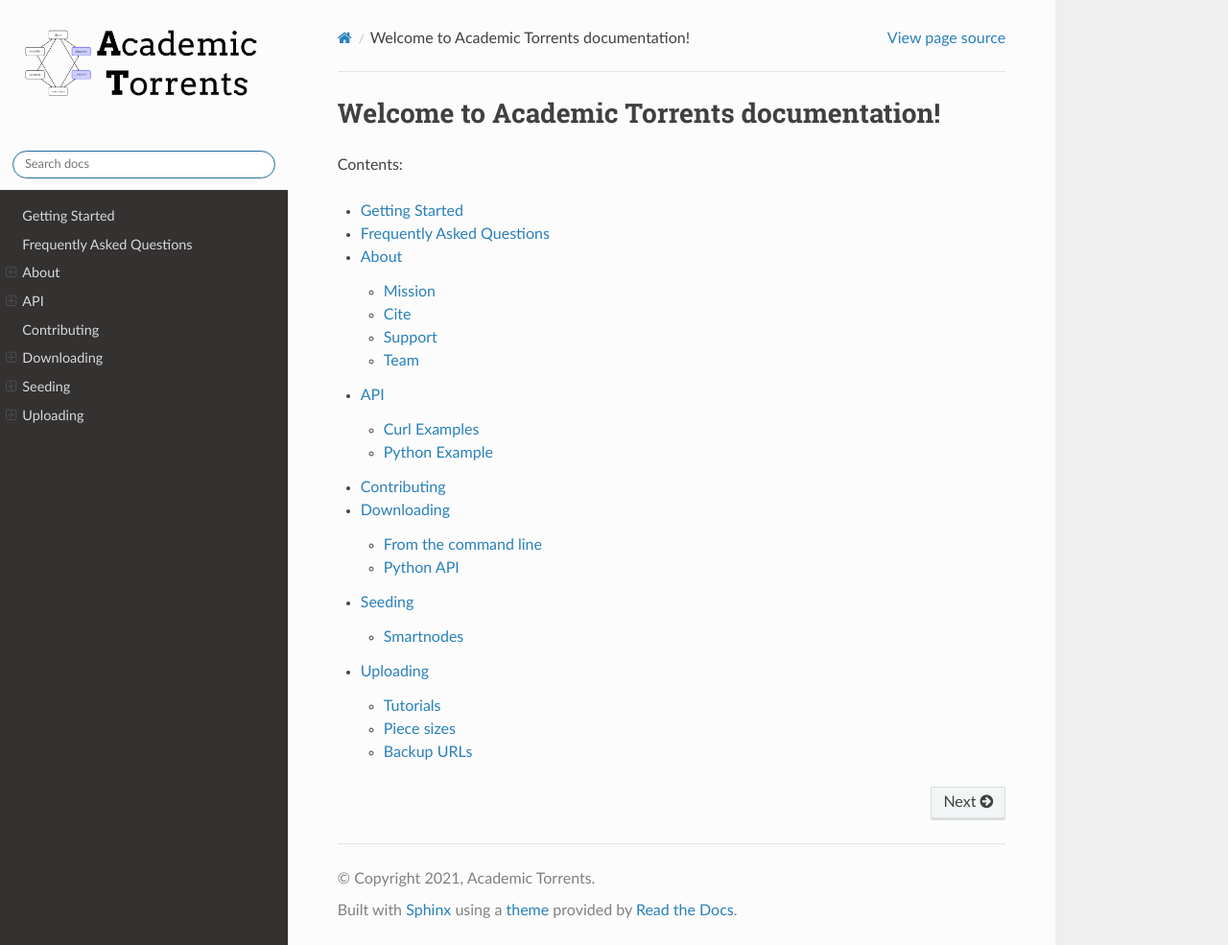
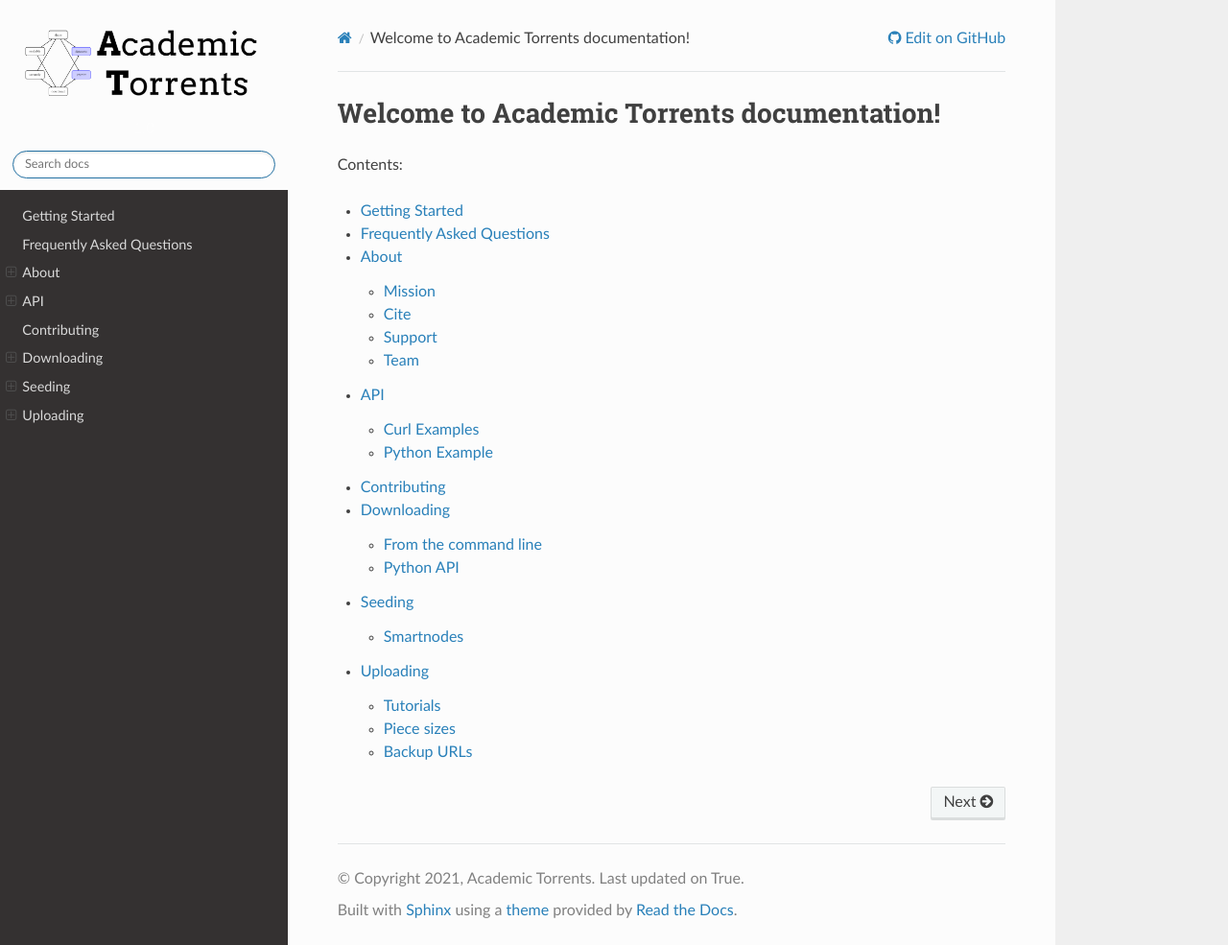
Before and after one commit to academictorrents/academictorrents-docs, a Sphinx documentation site: the page built from docs/index.rst, in a window 1280 px wide and 985 px high. Shown: the whole window at 96% size. Built offline with Sphinx 7.4.7 and the Read the Docs theme 2.0.0, drawn with Linux system fonts in a browser that asks for light colours; some of the changed lines change nothing that is shown.

Commit message:
edit on gh

```diff
--- a/docs/conf.py
+++ b/docs/conf.py
@@ -261,9 +261,6 @@
     'js/custom.js',
 ]
 
-display_github = True
-github_url = "https://github.com/academictorrents/academictorrents-docs"
-
 html_theme_options = {
     'analytics_id': 'UA-46214407-1',
     'analytics_anonymize_ip': False,
@@ -281,3 +278,13 @@
     'titles_only': False
 
 }
+
+html_context = {
+    "display_github": True,
+    "github_user": "academictorrents", # Username
+    "github_repo": "academictorrents-docs", # Repo name
+    "github_version": "main", # Version
+    "conf_py_path": "/docs/", # Path in the checkout to the docs root
+    "last_updated": True,
+    #"commit": False,
+}
```
